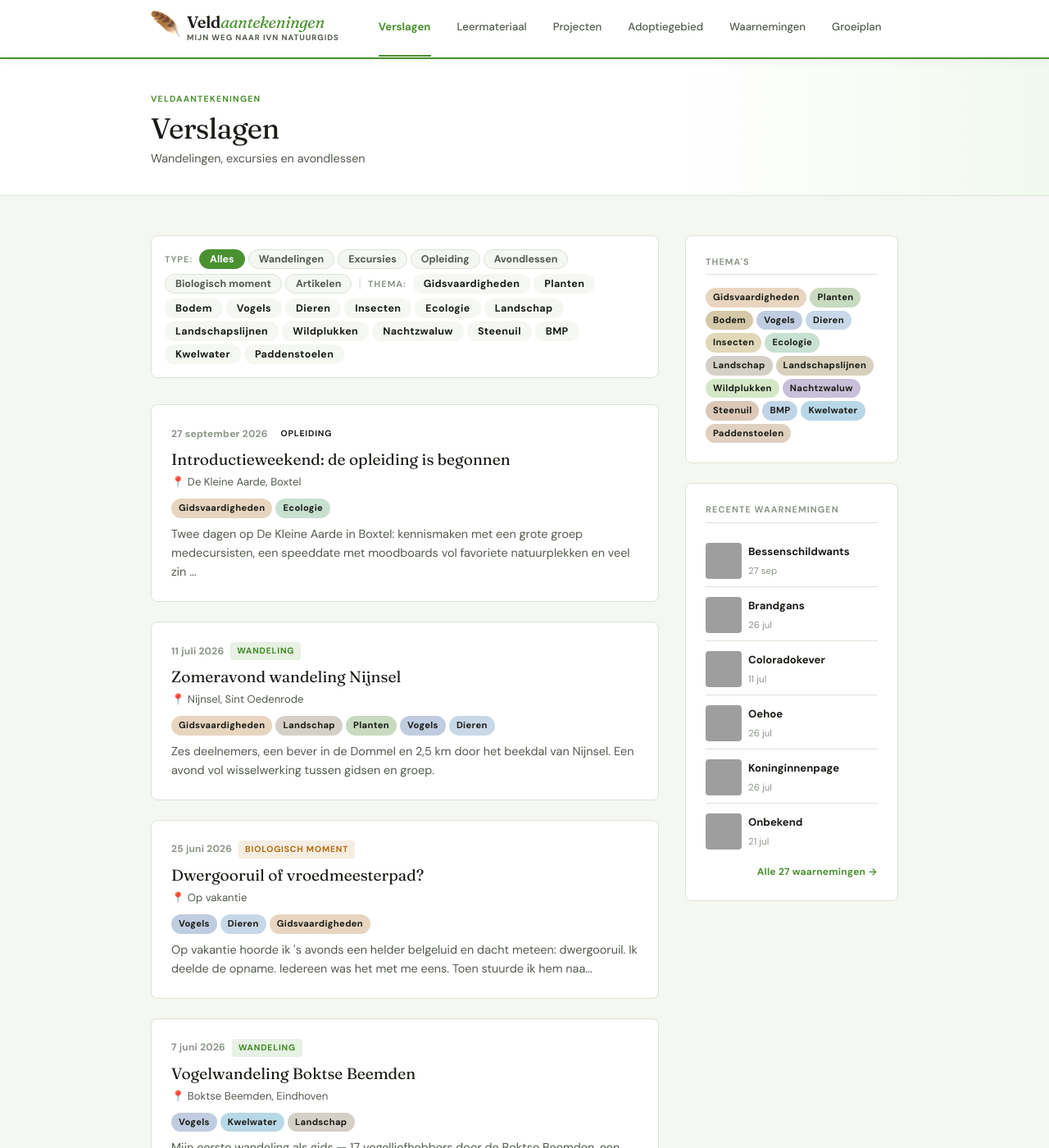
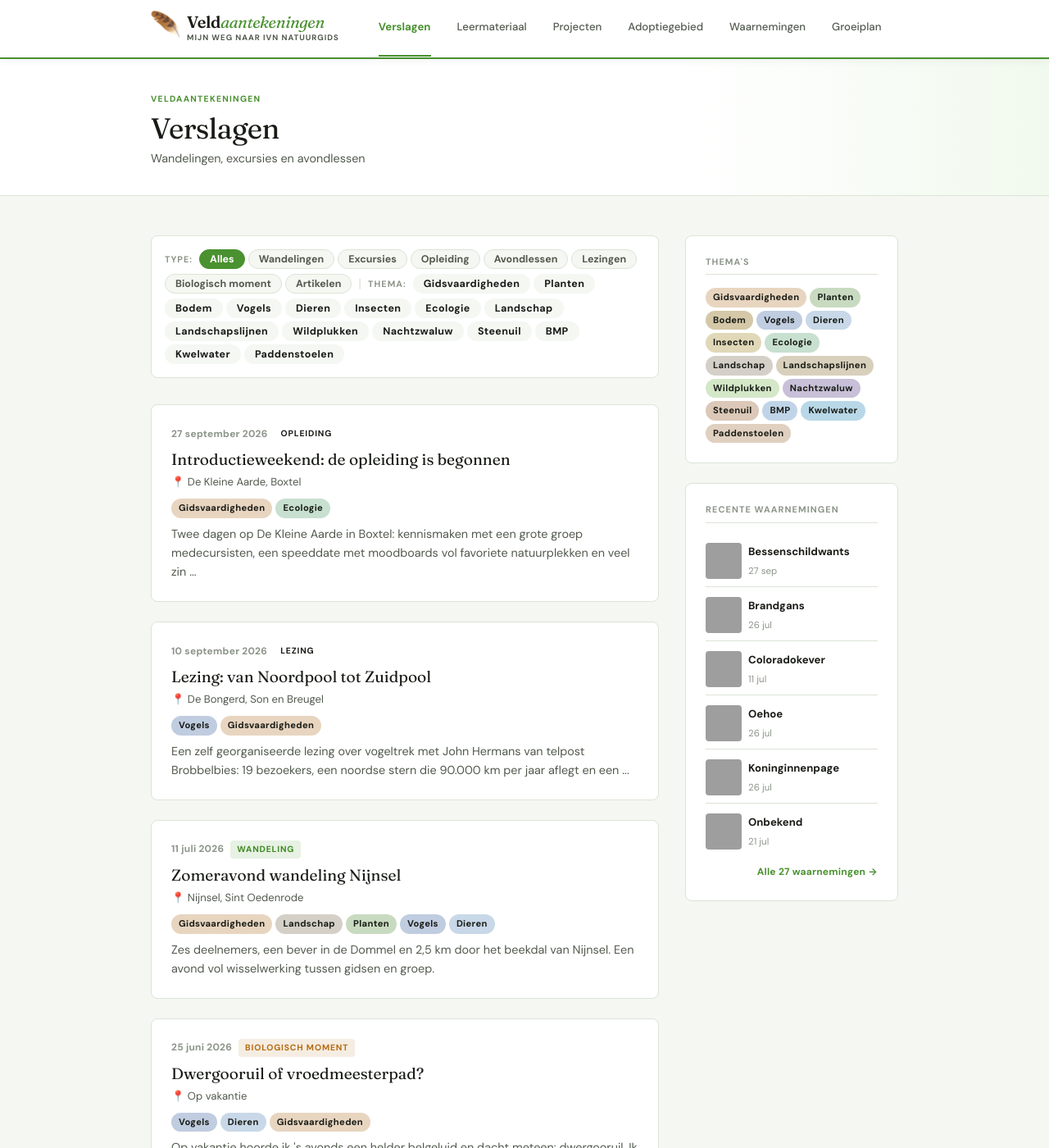
Before and after one commit to iMartzen/natuurgids, a Jekyll site: the page built from pages/verslagen.html, in a window 1280 px wide and 1400 px high. Shown: the whole window at 82% size. Built offline with Jekyll 4.4.1, drawn with Linux system fonts in a browser that asks for light colours; part of the change alters nothing that is shown; grey boxes are pictures that could not be loaded.

Commit message:
add: verslag lezing vogeltrek
Co-Authored-By: Claude Opus 5.5 <noreply@anthropic.com>

```diff
--- /dev/null
+++ b/_posts/2026-09-10-lezing-vogeltrek.md
@@ -0,0 +1,61 @@
+---
+layout: post
+title: "Lezing: van Noordpool tot Zuidpool"
+date: 2026-09-10
+type: lezing
+themas: [vogels, gidsvaardigheden]
+locatie: "De Bongerd, Son en Breugel"
+ivn_link: "https://www.ivn.nl/afdeling/son-en-breugel/nieuws/van-noordpool-tot-zuidpool-een-avond-vol-vogeltrekverhalen/"
+excerpt: "Een zelf georganiseerde lezing over vogeltrek met John Hermans van telpost Brobbelbies: 19 bezoekers, een noordse stern die 90.000 km per jaar aflegt en een morinelplevier die de rollen omdraait."
+---
+
+Op donderdag 10 september organiseerde ik voor IVN Son en Breugel een **lezing over vogeltrek**. Het was de eerste van drie natuurlezingen die de afdeling dit najaar in De Bongerd houdt. Als spreker kwam **John Hermans**, die betrokken is bij **telpost Brobbelbies**.
+
+| | |
+| --- | --- |
+| **Datum** | Donderdag 10 september 2026 |
+| **Tijd** | 19:30 – ca. 21:30 uur |
+| **Locatie** | De Bongerd, Asteroïdenlaan 2a, Son en Breugel |
+| **Spreker** | John Hermans |
+| **Bezoekers** | 19 |
+| **Toegang** | Vrije inloop |
+
+## Wie blijft er, wie gaat er?
+
+John begon met een indeling die meteen orde schept: niet elke vogel die je ziet, is hier op dezelfde manier. Je hebt:
+
+- **Jaargasten**: vogels die het hele jaar hier zijn
+- **Zomergasten**: vogels die hier broeden en in het najaar wegtrekken
+- **Wintergasten**: vogels die uit het noorden komen om hier te overwinteren
+- **Doortrekkers**: vogels die hier alleen onderweg even langskomen
+- **Invasievogels**: soorten die in sommige jaren ineens in grote aantallen verschijnen
+- **Dwaalgasten**: vogels die ver buiten hun normale gebied terechtkomen
+
+Dat is een handig kader om ook zelf bij een wandeling te gebruiken.
+
+## Getallen die blijven hangen
+
+Een paar voorbeelden gaven goed weer hoe groot de trek is:
+
+- De **noordse stern** vliegt elk jaar tussen de beide polen heen en weer, samen zo'n **90.000 kilometer**.
+- Bij de **Bosporus** kunnen op één dag tot **40.000 ooievaars** overtrekken.
+- In **Batumi** (Georgië) worden op een topdag tot **100.000 wespendieven** geteld.
+
+Dichter bij huis kwamen ook bekende soorten voorbij, zoals de **roodborst** en de **gele kwikstaart**.
+
+### De morinelplevier
+
+Een leuke uitzondering: bij de **morinelplevier** is het vrouwtje juist het opvallendst gekleurd. Zij legt eieren bij meerdere mannetjes, en de mannetjes broeden die uit. Dat is precies het soort verhaal dat je onthoudt en weer kunt doorvertellen.
+
+## Terugblik
+
+Met 19 bezoekers was het een mooie opkomst voor een avond met vrije inloop. John vertelde met veel enthousiasme, gebruikte sprekende voorbeelden en liet prachtige foto's zien.
+
+Voor mij was het ook de eerste keer dat ik zo'n avond zelf organiseerde. Die ervaring neem ik mee naar de opleiding, waar communicatie en PR later een eigen blok hebben.
+
+---
+
+<div class="artikel-callout">
+  <p>IVN Son en Breugel publiceerde een verslag van deze avond op hun website.</p>
+  <a href="https://www.ivn.nl/afdeling/son-en-breugel/nieuws/van-noordpool-tot-zuidpool-een-avond-vol-vogeltrekverhalen/" class="artikel-callout__link" target="_blank" rel="noopener">Lees het IVN-verslag →</a>
+</div>
--- a/pages/verslagen.html
+++ b/pages/verslagen.html
@@ -11,6 +11,7 @@ subtitle: Wandelingen, excursies en avondlessen
   <button class="filter-btn" data-filter-type="excursie">Excursies</button>
   <button class="filter-btn" data-filter-type="opleiding">Opleiding</button>
   <button class="filter-btn" data-filter-type="avondles">Avondlessen</button>
+  <button class="filter-btn" data-filter-type="lezing">Lezingen</button>
   <button class="filter-btn" data-filter-type="biologisch-moment">Biologisch moment</button>
   <button class="filter-btn" data-filter-type="artikel">Artikelen</button>
   <span class="filter-separator">|</span>
```
